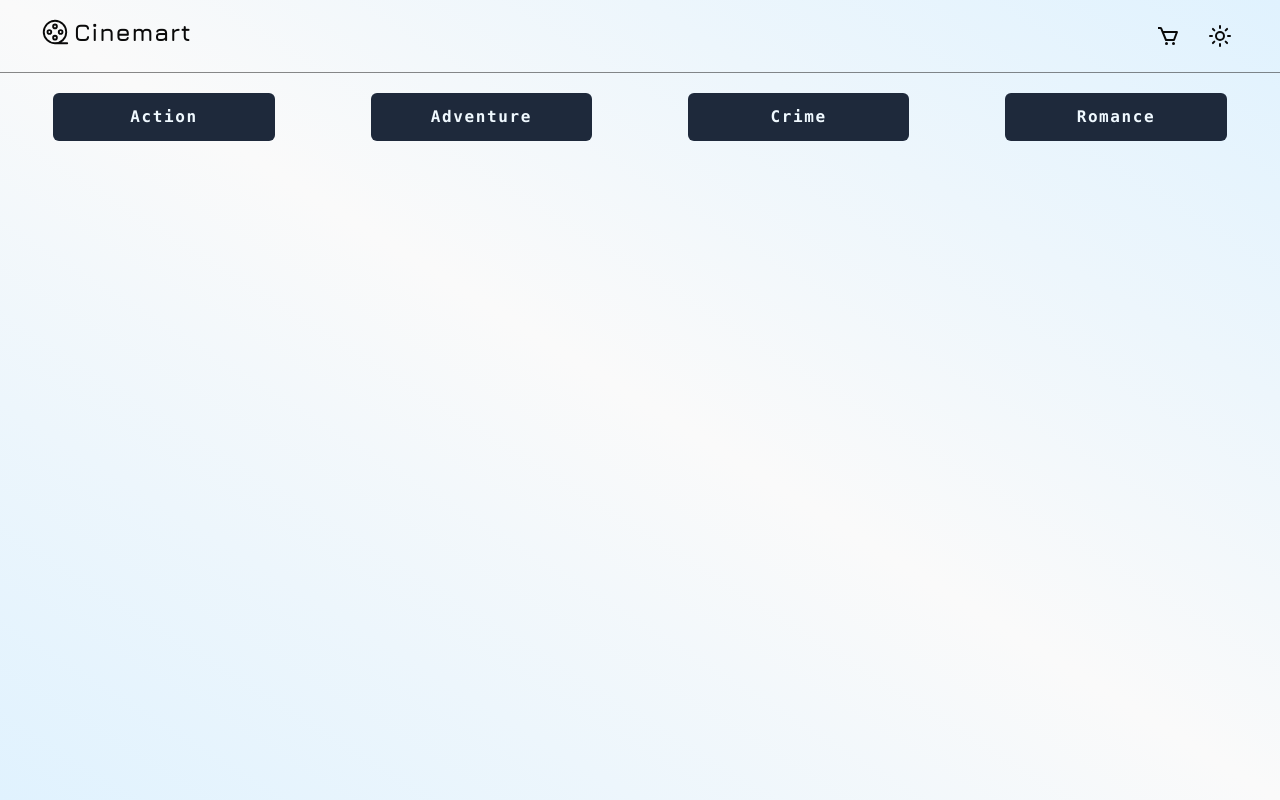
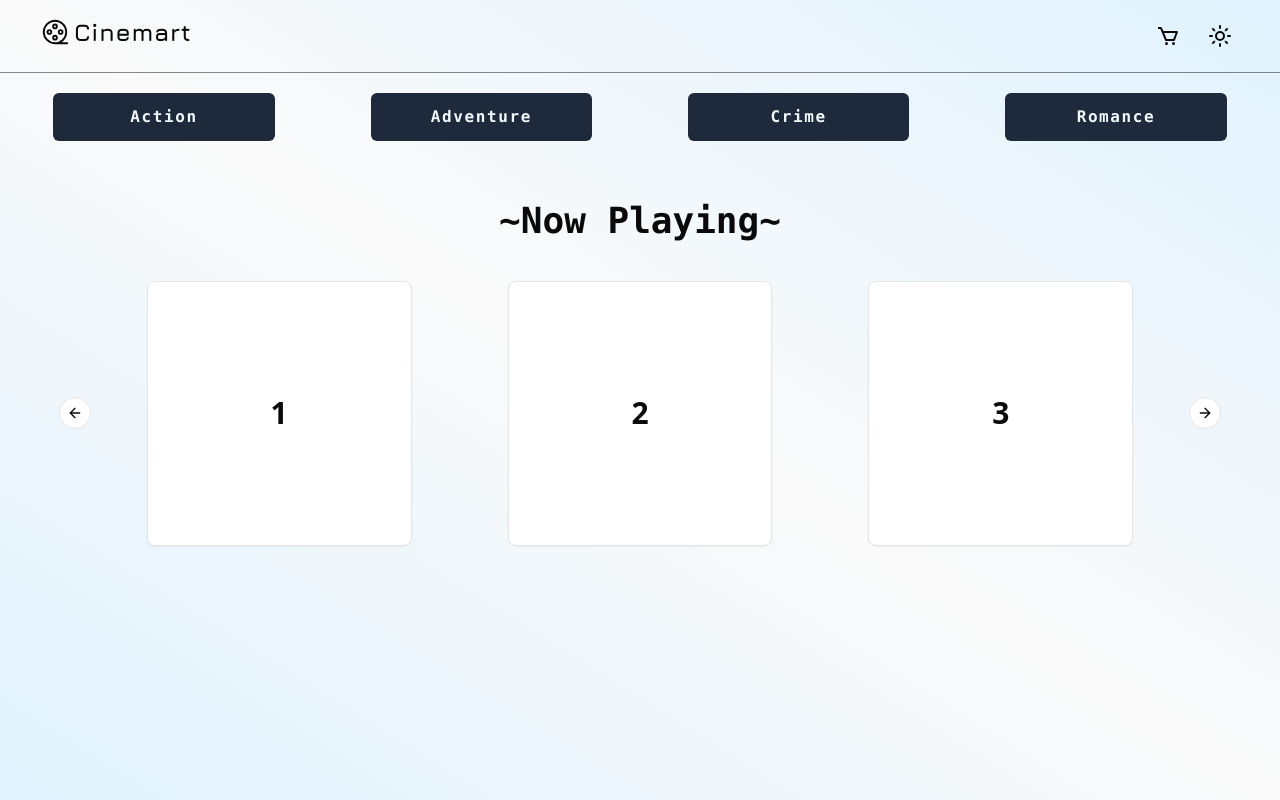
Before and after one commit to dialkq/cinemart, a Next.js app: page / in a window 1280 px wide. Built offline with nearby package versions, Linux system fonts and the light colour scheme.

Commit message:
style/general/carousel

```diff
--- a/app/page.tsx
+++ b/app/page.tsx
@@ -1,11 +1,11 @@
 import GenreTabs from "@/components/common/GenreTabs";
 import { Navbar } from "@/components/common/Navbar";
-
+import CarouselCard from "@/components/common/Carousel";
 export default function Home() {
   const genres = ["Action", "Adventure", "Crime", "Romance"].sort();
 
   return (
-    <div className="w-full min-h-screen mx-auto">
+    <div className="w-full flex flex-col min-h-screen mx-auto">
       <div className="w-full mx-auto">
         <Navbar />
       </div>
@@ -19,6 +19,10 @@
           <GenreTabs key={genre} genre={genre} />
         ))}
       </div>
+      <div className="w-11/12 my-3 md:my-5 lg:my-10 md:w-9/12 lg:w-10/12 mx-auto">
+        <p className="text-center font-bold font-mono text-3xl md:text-4xl">~Now Playing~</p>
+        <CarouselCard />
+      </div>
     </div>
   );
 }
--- /dev/null
+++ b/components/common/Carousel/index.tsx
@@ -0,0 +1,38 @@
+import * as React from "react";
+
+import { Card, CardContent } from "@/components/ui/card";
+import {
+  Carousel,
+  CarouselContent,
+  CarouselItem,
+  CarouselNext,
+  CarouselPrevious,
+} from "@/components/ui/carousel";
+
+export default function CarouselCard() {
+  return (
+    <Carousel
+      opts={{
+        align: "start",
+        loop: true,
+      }}
+      className="w-full mx-auto"
+    >
+      <CarouselContent className="">
+        {Array.from({ length: 5 }).map((_, index) => (
+          <CarouselItem key={index} className="md:basis-1/2 lg:basis-1/3">
+            <div className="p-5 md:p-10 lg:p-10">
+              <Card>
+                <CardContent className="flex aspect-square items-center justify-center p-6">
+                  <span className="text-3xl font-semibold">{index + 1}</span>
+                </CardContent>
+              </Card>
+            </div>
+          </CarouselItem>
+        ))}
+      </CarouselContent>
+      <CarouselPrevious className="hidden md:flex" />
+      <CarouselNext className="hidden md:flex"/>
+    </Carousel>
+  );
+}
--- /dev/null
+++ b/components/ui/card.tsx
@@ -0,0 +1,79 @@
+import * as React from "react"
+
+import { cn } from "@/lib/utils"
+
+const Card = React.forwardRef<
+  HTMLDivElement,
+  React.HTMLAttributes<HTMLDivElement>
+>(({ className, ...props }, ref) => (
+  <div
+    ref={ref}
+    className={cn(
+      "rounded-lg border bg-card text-card-foreground shadow-sm",
+      className
+    )}
+    {...props}
+  />
+))
+Card.displayName = "Card"
+
+const CardHeader = React.forwardRef<
+  HTMLDivElement,
+  React.HTMLAttributes<HTMLDivElement>
+>(({ className, ...props }, ref) => (
+  <div
+    ref={ref}
+    className={cn("flex flex-col space-y-1.5 p-6", className)}
+    {...props}
+  />
+))
+CardHeader.displayName = "CardHeader"
+
+const CardTitle = React.forwardRef<
+  HTMLParagraphElement,
+  React.HTMLAttributes<HTMLHeadingElement>
+>(({ className, ...props }, ref) => (
+  <h3
+    ref={ref}
+    className={cn(
+      "text-2xl font-semibold leading-none tracking-tight",
+      className
+    )}
+    {...props}
+  />
+))
+CardTitle.displayName = "CardTitle"
+
+const CardDescription = React.forwardRef<
+  HTMLParagraphElement,
+  React.HTMLAttributes<HTMLParagraphElement>
+>(({ className, ...props }, ref) => (
+  <p
+    ref={ref}
+    className={cn("text-sm text-muted-foreground", className)}
+    {...props}
+  />
+))
+CardDescription.displayName = "CardDescription"
+
+const CardContent = React.forwardRef<
+  HTMLDivElement,
+  React.HTMLAttributes<HTMLDivElement>
+>(({ className, ...props }, ref) => (
+  <div ref={ref} className={cn("p-6 pt-0", className)} {...props} />
+))
+CardContent.displayName = "CardContent"
+
+const CardFooter = React.forwardRef<
+  HTMLDivElement,
+  React.HTMLAttributes<HTMLDivElement>
+>(({ className, ...props }, ref) => (
+  <div
+    ref={ref}
+    className={cn("flex items-center p-6 pt-0", className)}
+    {...props}
+  />
+))
+CardFooter.displayName = "CardFooter"
+
+export { Card, CardHeader, CardFooter, CardTitle, CardDescription, CardContent }
--- /dev/null
+++ b/components/ui/carousel.tsx
@@ -0,0 +1,262 @@
+"use client"
+
+import * as React from "react"
+import useEmblaCarousel, {
+  type UseEmblaCarouselType,
+} from "embla-carousel-react"
+import { ArrowLeft, ArrowRight } from "lucide-react"
+
+import { cn } from "@/lib/utils"
+import { Button } from "@/components/ui/button"
+
+type CarouselApi = UseEmblaCarouselType[1]
+type UseCarouselParameters = Parameters<typeof useEmblaCarousel>
+type CarouselOptions = UseCarouselParameters[0]
+type CarouselPlugin = UseCarouselParameters[1]
+
+type CarouselProps = {
+  opts?: CarouselOptions
+  plugins?: CarouselPlugin
+  orientation?: "horizontal" | "vertical"
+  setApi?: (api: CarouselApi) => void
+}
+
+type CarouselContextProps = {
+  carouselRef: ReturnType<typeof useEmblaCarousel>[0]
+  api: ReturnType<typeof useEmblaCarousel>[1]
+  scrollPrev: () => void
+  scrollNext: () => void
+  canScrollPrev: boolean
+  canScrollNext: boolean
+} & CarouselProps
+
+const CarouselContext = React.createContext<CarouselContextProps | null>(null)
+
+function useCarousel() {
+  const context = React.useContext(CarouselContext)
+
+  if (!context) {
+    throw new Error("useCarousel must be used within a <Carousel />")
+  }
+
+  return context
+}
+
+const Carousel = React.forwardRef<
+  HTMLDivElement,
+  React.HTMLAttributes<HTMLDivElement> & CarouselProps
+>(
+  (
+    {
+      orientation = "horizontal",
+      opts,
+      setApi,
+      plugins,
+      className,
+      children,
+      ...props
+    },
+    ref
+  ) => {
+    const [carouselRef, api] = useEmblaCarousel(
+      {
+        ...opts,
+        axis: orientation === "horizontal" ? "x" : "y",
+      },
+      plugins
+    )
+    const [canScrollPrev, setCanScrollPrev] = React.useState(false)
+    const [canScrollNext, setCanScrollNext] = React.useState(false)
+
+    const onSelect = React.useCallback((api: CarouselApi) => {
+      if (!api) {
+        return
+      }
+
+      setCanScrollPrev(api.canScrollPrev())
+      setCanScrollNext(api.canScrollNext())
+    }, [])
+
+    const scrollPrev = React.useCallback(() => {
+      api?.scrollPrev()
+    }, [api])
+
+    const scrollNext = React.useCallback(() => {
+      api?.scrollNext()
+    }, [api])
+
+    const handleKeyDown = React.useCallback(
+      (event: React.KeyboardEvent<HTMLDivElement>) => {
+        if (event.key === "ArrowLeft") {
+          event.preventDefault()
+          scrollPrev()
+        } else if (event.key === "ArrowRight") {
+          event.preventDefault()
+          scrollNext()
+        }
+      },
+      [scrollPrev, scrollNext]
+    )
+
+    React.useEffect(() => {
+      if (!api || !setApi) {
+        return
+      }
+
+      setApi(api)
+    }, [api, setApi])
+
+    React.useEffect(() => {
+      if (!api) {
+        return
+      }
+
+      onSelect(api)
+      api.on("reInit", onSelect)
+      api.on("select", onSelect)
+
+      return () => {
+        api?.off("select", onSelect)
+      }
+    }, [api, onSelect])
+
+    return (
+      <CarouselContext.Provider
+        value={{
+          carouselRef,
+          api: api,
+          opts,
+          orientation:
+            orientation || (opts?.axis === "y" ? "vertical" : "horizontal"),
+          scrollPrev,
+          scrollNext,
+          canScrollPrev,
+          canScrollNext,
+        }}
+      >
+        <div
+          ref={ref}
+          onKeyDownCapture={handleKeyDown}
+          className={cn("relative", className)}
+          role="region"
+          aria-roledescription="carousel"
+          {...props}
+        >
+          {children}
+        </div>
+      </CarouselContext.Provider>
+    )
+  }
+)
+Carousel.displayName = "Carousel"
+
+const CarouselContent = React.forwardRef<
+  HTMLDivElement,
+  React.HTMLAttributes<HTMLDivElement>
+>(({ className, ...props }, ref) => {
+  const { carouselRef, orientation } = useCarousel()
+
+  return (
+    <div ref={carouselRef} className="overflow-hidden">
+      <div
+        ref={ref}
+        className={cn(
+          "flex",
+          orientation === "horizontal" ? "-ml-4" : "-mt-4 flex-col",
+          className
+        )}
+        {...props}
+      />
+    </div>
+  )
+})
+CarouselContent.displayName = "CarouselContent"
+
+const CarouselItem = React.forwardRef<
+  HTMLDivElement,
+  React.HTMLAttributes<HTMLDivElement>
+>(({ className, ...props }, ref) => {
+  const { orientation } = useCarousel()
+
+  return (
+    <div
+      ref={ref}
+      role="group"
+      aria-roledescription="slide"
+      className={cn(
+        "min-w-0 shrink-0 grow-0 basis-full",
+        orientation === "horizontal" ? "pl-4" : "pt-4",
+        className
+      )}
+      {...props}
+    />
+  )
+})
+CarouselItem.displayName = "CarouselItem"
+
+const CarouselPrevious = React.forwardRef<
+  HTMLButtonElement,
+  React.ComponentProps<typeof Button>
+>(({ className, variant = "outline", size = "icon", ...props }, ref) => {
+  const { orientation, scrollPrev, canScrollPrev } = useCarousel()
+
+  return (
+    <Button
+      ref={ref}
+      variant={variant}
+      size={size}
+      className={cn(
+        "absolute  h-8 w-8 rounded-full",
+        orientation === "horizontal"
+          ? "-left-12 top-1/2 -translate-y-1/2"
+          : "-top-12 left-1/2 -translate-x-1/2 rotate-90",
+        className
+      )}
+      disabled={!canScrollPrev}
+      onClick={scrollPrev}
+      {...props}
+    >
+      <ArrowLeft className="h-4 w-4" />
+      <span className="sr-only">Previous slide</span>
+    </Button>
+  )
+})
+CarouselPrevious.displayName = "CarouselPrevious"
+
+const CarouselNext = React.forwardRef<
+  HTMLButtonElement,
+  React.ComponentProps<typeof Button>
+>(({ className, variant = "outline", size = "icon", ...props }, ref) => {
+  const { orientation, scrollNext, canScrollNext } = useCarousel()
+
+  return (
+    <Button
+      ref={ref}
+      variant={variant}
+      size={size}
+      className={cn(
+        "absolute h-8 w-8 rounded-full",
+        orientation === "horizontal"
+          ? "-right-12 top-1/2 -translate-y-1/2"
+          : "-bottom-12 left-1/2 -translate-x-1/2 rotate-90",
+        className
+      )}
+      disabled={!canScrollNext}
+      onClick={scrollNext}
+      {...props}
+    >
+      <ArrowRight className="h-4 w-4" />
+      <span className="sr-only">Next slide</span>
+    </Button>
+  )
+})
+CarouselNext.displayName = "CarouselNext"
+
+export {
+  type CarouselApi,
+  Carousel,
+  CarouselContent,
+  CarouselItem,
+  CarouselPrevious,
+  CarouselNext,
+}
--- a/package.json
+++ b/package.json
@@ -14,6 +14,7 @@
     "@radix-ui/react-slot": "^1.0.2",
     "class-variance-authority": "^0.7.0",
     "clsx": "^2.1.0",
+    "embla-carousel-react": "^8.0.2",
     "lucide-react": "^0.367.0",
     "next": "14.1.4",
     "next-themes": "^0.3.0",
```
Also changed, not shown: 1 other file (tests, documents, lock files or other folders).
